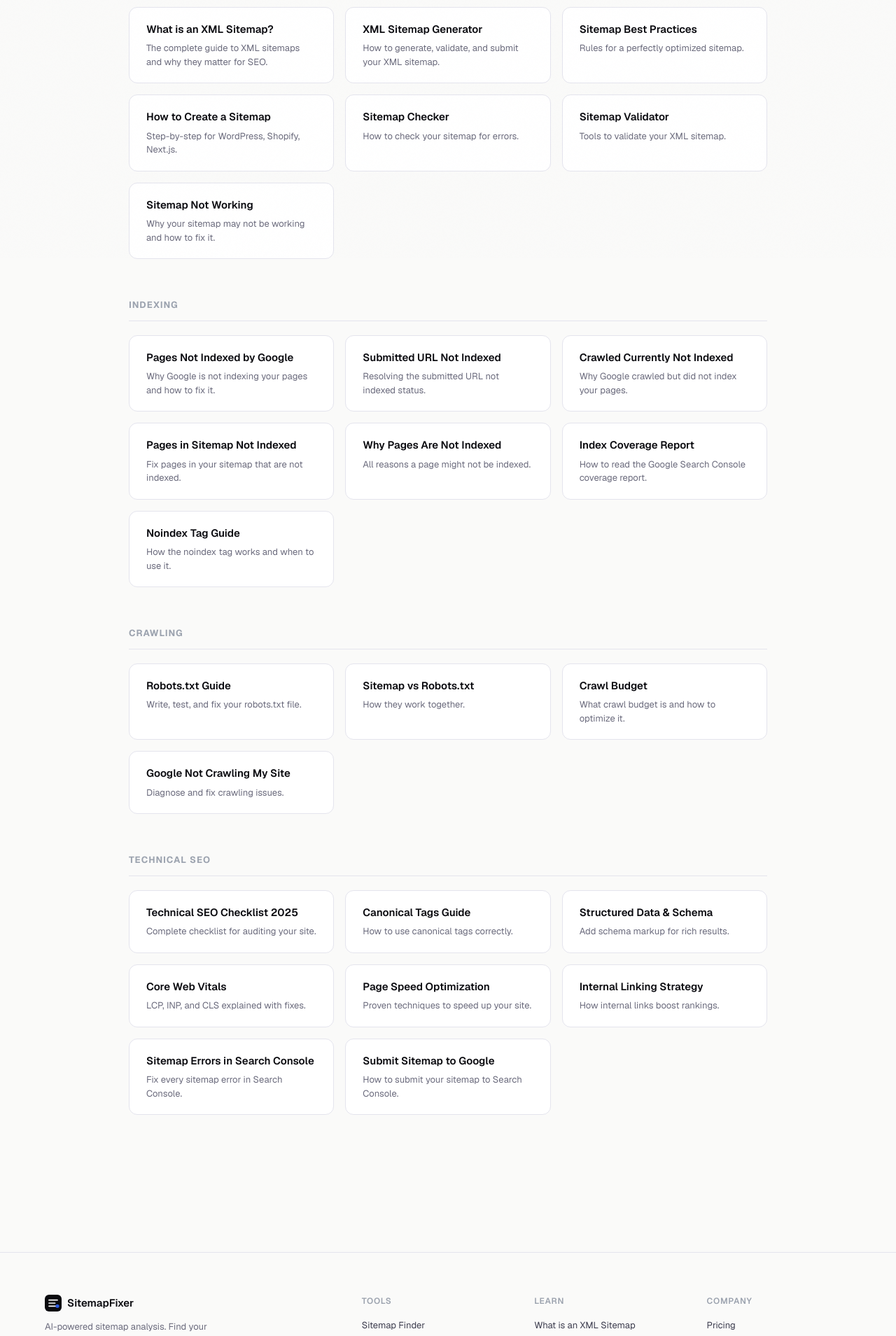
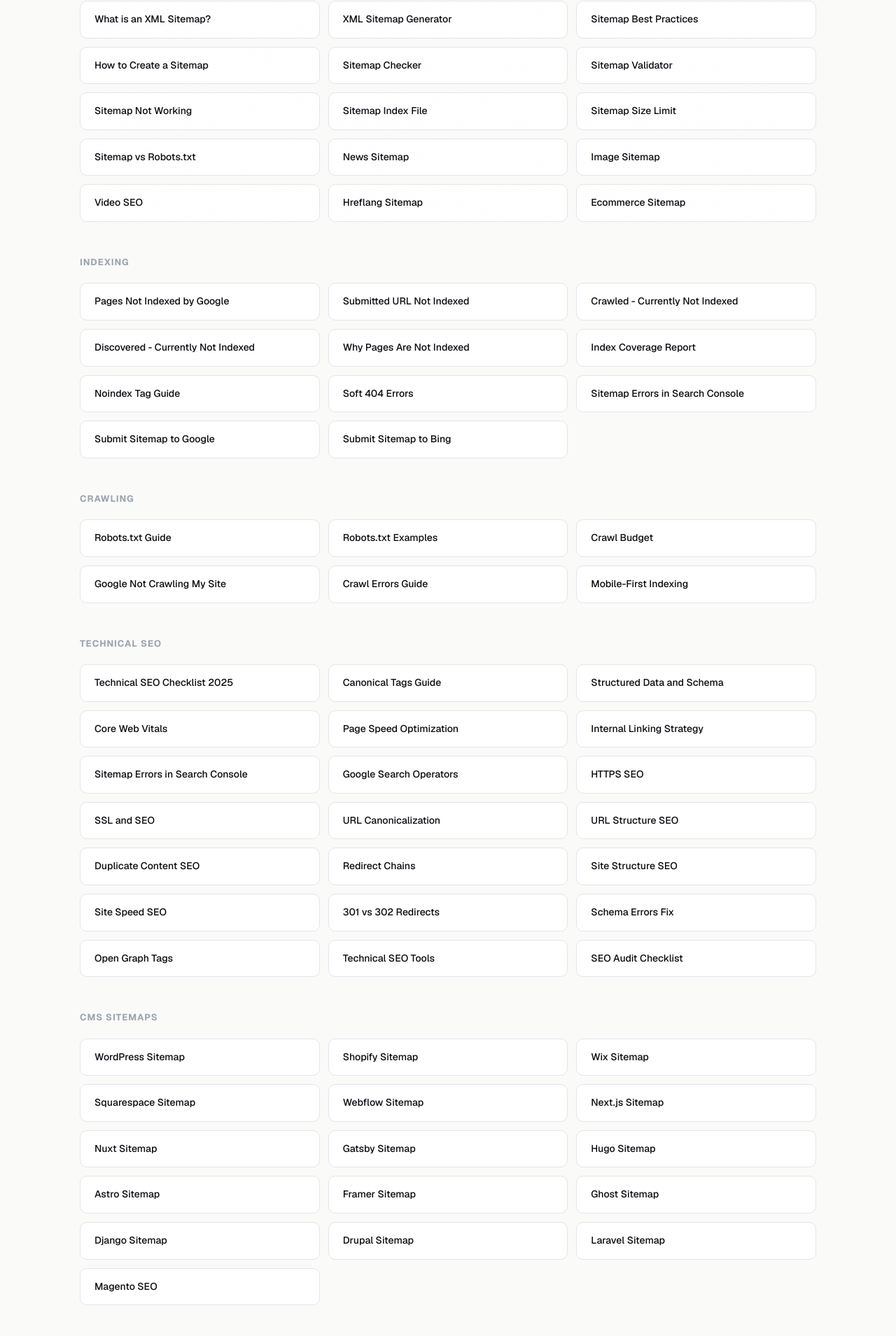
Before and after one commit to Watermelon-Coctail-Bar/sitemap-fixer, a Next.js app: page /learn in a window 1280 px wide. Shown: the part 431-2340 px from the top of the page at 70% size. Built offline with nearby package versions, Linux system fonts and the light colour scheme.

Commit message:
Update page.tsx

```diff
--- a/src/app/learn/page.tsx
+++ b/src/app/learn/page.tsx
@@ -1,67 +1,199 @@
 import type { Metadata } from 'next';
+
 export const metadata: Metadata = {
   title: 'SEO Learning Center: Technical SEO Guides | SitemapFixer',
   description: 'Free technical SEO guides covering sitemaps, indexing, Core Web Vitals, robots.txt, canonical tags, and more. Learn SEO from the experts.',
   alternates: { canonical: 'https://sitemapfixer.com/learn' },
   openGraph: { title: 'SEO Learning Center | SitemapFixer', description: 'Free technical SEO guides.', url: 'https://sitemapfixer.com/learn', type: 'website' },
 };
+
 const guides = [
-  { category: 'Sitemaps', items: [
-    { href: '/learn/what-is-an-xml-sitemap', title: 'What is an XML Sitemap?', desc: 'The complete guide to XML sitemaps and why they matter for SEO.' },
-    { href: '/learn/xml-sitemap-generator', title: 'XML Sitemap Generator', desc: 'How to generate, validate, and submit your XML sitemap.' },
-    { href: '/learn/sitemap-best-practices', title: 'Sitemap Best Practices', desc: 'Rules for a perfectly optimized sitemap.' },
-    { href: '/learn/how-to-create-a-sitemap', title: 'How to Create a Sitemap', desc: 'Step-by-step for WordPress, Shopify, Next.js.' },
-    { href: '/learn/sitemap-checker', title: 'Sitemap Checker', desc: 'How to check your sitemap for errors.' },
-    { href: '/learn/sitemap-validator', title: 'Sitemap Validator', desc: 'Tools to validate your XML sitemap.' },
-    { href: '/learn/sitemap-not-working', title: 'Sitemap Not Working', desc: 'Why your sitemap may not be working and how to fix it.' },
-  ]},
-  { category: 'Indexing', items: [
-    { href: '/learn/pages-not-indexed-google', title: 'Pages Not Indexed by Google', desc: 'Why Google is not indexing your pages and how to fix it.' },
-    { href: '/learn/submitted-url-not-indexed', title: 'Submitted URL Not Indexed', desc: 'Resolving the submitted URL not indexed status.' },
-    { href: '/learn/crawled-currently-not-indexed', title: 'Crawled Currently Not Indexed', desc: 'Why Google crawled but did not index your pages.' },
-    { href: '/learn/pages-in-sitemap-not-indexed', title: 'Pages in Sitemap Not Indexed', desc: 'Fix pages in your sitemap that are not indexed.' },
-    { href: '/learn/why-pages-not-indexed', title: 'Why Pages Are Not Indexed', desc: 'All reasons a page might not be indexed.' },
-    { href: '/learn/index-coverage-report', title: 'Index Coverage Report', desc: 'How to read the Google Search Console coverage report.' },
-    { href: '/learn/noindex-tag', title: 'Noindex Tag Guide', desc: 'How the noindex tag works and when to use it.' },
-  ]},
-  { category: 'Crawling', items: [
-    { href: '/learn/robots-txt-guide', title: 'Robots.txt Guide', desc: 'Write, test, and fix your robots.txt file.' },
-    { href: '/learn/sitemap-vs-robots-txt', title: 'Sitemap vs Robots.txt', desc: 'How they work together.' },
-    { href: '/learn/crawl-budget', title: 'Crawl Budget', desc: 'What crawl budget is and how to optimize it.' },
-    { href: '/learn/google-not-crawling-my-site', title: 'Google Not Crawling My Site', desc: 'Diagnose and fix crawling issues.' },
-  ]},
-  { category: 'Technical SEO', items: [
-    { href: '/learn/technical-seo-checklist', title: 'Technical SEO Checklist 2025', desc: 'Complete checklist for auditing your site.' },
-    { href: '/learn/canonical-tags', title: 'Canonical Tags Guide', desc: 'How to use canonical tags correctly.' },
-    { href: '/learn/structured-data', title: 'Structured Data & Schema', desc: 'Add schema markup for rich results.' },
-    { href: '/learn/core-web-vitals', title: 'Core Web Vitals', desc: 'LCP, INP, and CLS explained with fixes.' },
-    { href: '/learn/page-speed-optimization', title: 'Page Speed Optimization', desc: 'Proven techniques to speed up your site.' },
-    { href: '/learn/internal-linking', title: 'Internal Linking Strategy', desc: 'How internal links boost rankings.' },
-    { href: '/learn/sitemap-errors-google-search-console', title: 'Sitemap Errors in Search Console', desc: 'Fix every sitemap error in Search Console.' },
-    { href: '/learn/google-search-console-sitemap', title: 'Submit Sitemap to Google', desc: 'How to submit your sitemap to Search Console.' },
-  ]},
+  {
+    category: 'Sitemaps',
+    items: [
+      { href: '/learn/what-is-an-xml-sitemap', title: 'What is an XML Sitemap?' },
+      { href: '/learn/xml-sitemap-generator', title: 'XML Sitemap Generator' },
+      { href: '/learn/sitemap-best-practices', title: 'Sitemap Best Practices' },
+      { href: '/learn/how-to-create-a-sitemap', title: 'How to Create a Sitemap' },
+      { href: '/learn/sitemap-checker', title: 'Sitemap Checker' },
+      { href: '/learn/sitemap-validator', title: 'Sitemap Validator' },
+      { href: '/learn/sitemap-not-working', title: 'Sitemap Not Working' },
+      { href: '/learn/sitemap-index-file', title: 'Sitemap Index File' },
+      { href: '/learn/sitemap-size-limit', title: 'Sitemap Size Limit' },
+      { href: '/learn/sitemap-vs-robots-txt', title: 'Sitemap vs Robots.txt' },
+      { href: '/learn/news-sitemap', title: 'News Sitemap' },
+      { href: '/learn/image-sitemap', title: 'Image Sitemap' },
+      { href: '/learn/video-seo', title: 'Video SEO' },
+      { href: '/learn/hreflang-sitemap', title: 'Hreflang Sitemap' },
+      { href: '/learn/ecommerce-sitemap', title: 'Ecommerce Sitemap' },
+    ],
+  },
+  {
+    category: 'Indexing',
+    items: [
+      { href: '/learn/pages-not-indexed-google', title: 'Pages Not Indexed by Google' },
+      { href: '/learn/submitted-url-not-indexed', title: 'Submitted URL Not Indexed' },
+      { href: '/learn/crawled-currently-not-indexed', title: 'Crawled - Currently Not Indexed' },
+      { href: '/learn/discovered-currently-not-indexed', title: 'Discovered - Currently Not Indexed' },
+      { href: '/learn/why-pages-not-indexed', title: 'Why Pages Are Not Indexed' },
+      { href: '/learn/index-coverage-report', title: 'Index Coverage Report' },
+      { href: '/learn/noindex-tag', title: 'Noindex Tag Guide' },
+      { href: '/learn/soft-404-errors', title: 'Soft 404 Errors' },
+      { href: '/learn/sitemap-errors-google-search-console', title: 'Sitemap Errors in Search Console' },
+      { href: '/learn/google-search-console-sitemap', title: 'Submit Sitemap to Google' },
+      { href: '/learn/submit-sitemap-bing', title: 'Submit Sitemap to Bing' },
+    ],
+  },
+  {
+    category: 'Crawling',
+    items: [
+      { href: '/learn/robots-txt-guide', title: 'Robots.txt Guide' },
+      { href: '/learn/robots-txt-examples', title: 'Robots.txt Examples' },
+      { href: '/learn/crawl-budget', title: 'Crawl Budget' },
+      { href: '/learn/google-not-crawling-my-site', title: 'Google Not Crawling My Site' },
+      { href: '/learn/crawl-errors-guide', title: 'Crawl Errors Guide' },
+      { href: '/learn/mobile-first-indexing-guide', title: 'Mobile-First Indexing' },
+    ],
+  },
+  {
+    category: 'Technical SEO',
+    items: [
+      { href: '/learn/technical-seo-checklist', title: 'Technical SEO Checklist 2025' },
+      { href: '/learn/canonical-tags', title: 'Canonical Tags Guide' },
+      { href: '/learn/structured-data', title: 'Structured Data and Schema' },
+      { href: '/learn/core-web-vitals', title: 'Core Web Vitals' },
+      { href: '/learn/page-speed-optimization', title: 'Page Speed Optimization' },
+      { href: '/learn/internal-linking', title: 'Internal Linking Strategy' },
+      { href: '/learn/sitemap-errors-google-search-console', title: 'Sitemap Errors in Search Console' },
+      { href: '/learn/google-search-operators', title: 'Google Search Operators' },
+      { href: '/learn/https-seo', title: 'HTTPS SEO' },
+      { href: '/learn/ssl-seo', title: 'SSL and SEO' },
+      { href: '/learn/url-canonicalization', title: 'URL Canonicalization' },
+      { href: '/learn/url-structure-seo', title: 'URL Structure SEO' },
+      { href: '/learn/duplicate-content-seo', title: 'Duplicate Content SEO' },
+      { href: '/learn/redirect-chains', title: 'Redirect Chains' },
+      { href: '/learn/site-structure-seo', title: 'Site Structure SEO' },
+      { href: '/learn/site-speed-seo', title: 'Site Speed SEO' },
+      { href: '/learn/301-vs-302-redirects', title: '301 vs 302 Redirects' },
+      { href: '/learn/schema-errors-fix', title: 'Schema Errors Fix' },
+      { href: '/learn/open-graph-tags', title: 'Open Graph Tags' },
+      { href: '/learn/technical-seo-tools', title: 'Technical SEO Tools' },
+      { href: '/learn/seo-audit-checklist', title: 'SEO Audit Checklist' },
+    ],
+  },
+  {
+    category: 'CMS Sitemaps',
+    items: [
+      { href: '/learn/wordpress-sitemap', title: 'WordPress Sitemap' },
+      { href: '/learn/shopify-sitemap', title: 'Shopify Sitemap' },
+      { href: '/learn/wix-sitemap', title: 'Wix Sitemap' },
+      { href: '/learn/squarespace-sitemap', title: 'Squarespace Sitemap' },
+      { href: '/learn/webflow-sitemap', title: 'Webflow Sitemap' },
+      { href: '/learn/nextjs-sitemap', title: 'Next.js Sitemap' },
+      { href: '/learn/nuxt-sitemap', title: 'Nuxt Sitemap' },
+      { href: '/learn/gatsby-sitemap', title: 'Gatsby Sitemap' },
+      { href: '/learn/hugo-sitemap', title: 'Hugo Sitemap' },
+      { href: '/learn/astro-sitemap', title: 'Astro Sitemap' },
+      { href: '/learn/framer-sitemap', title: 'Framer Sitemap' },
+      { href: '/learn/ghost-sitemap', title: 'Ghost Sitemap' },
+      { href: '/learn/django-sitemap', title: 'Django Sitemap' },
+      { href: '/learn/drupal-sitemap', title: 'Drupal Sitemap' },
+      { href: '/learn/laravel-sitemap', title: 'Laravel Sitemap' },
+      { href: '/learn/magento-seo', title: 'Magento SEO' },
+    ],
+  },
+  {
+    category: 'SEO Strategy',
+    items: [
+      { href: '/learn/keyword-research-seo', title: 'Keyword Research' },
+      { href: '/learn/content-seo', title: 'Content SEO' },
+      { href: '/learn/link-building-seo', title: 'Link Building SEO' },
+      { href: '/learn/local-seo', title: 'Local SEO' },
+      { href: '/learn/mobile-seo', title: 'Mobile SEO' },
+      { href: '/learn/international-seo', title: 'International SEO' },
+      { href: '/learn/javascript-seo', title: 'JavaScript SEO' },
+      { href: '/learn/eeat-seo', title: 'E-E-A-T SEO' },
+      { href: '/learn/saas-seo', title: 'SaaS SEO' },
+      { href: '/learn/b2b-seo', title: 'B2B SEO' },
+      { href: '/learn/affiliate-seo', title: 'Affiliate SEO' },
+      { href: '/learn/programmatic-seo', title: 'Programmatic SEO' },
+      { href: '/learn/topic-clusters', title: 'Topic Clusters' },
+      { href: '/learn/featured-snippets', title: 'Featured Snippets' },
+      { href: '/learn/seo-for-startups', title: 'SEO for Startups' },
+      { href: '/learn/seo-reporting', title: 'SEO Reporting' },
+      { href: '/learn/seo-glossary', title: 'SEO Glossary' },
+      { href: '/learn/google-algorithm-updates', title: 'Google Algorithm Updates' },
+      { href: '/learn/google-penalty', title: 'Google Penalty' },
+      { href: '/learn/google-discover-seo', title: 'Google Discover SEO' },
+      { href: '/learn/amp-seo', title: 'AMP SEO' },
+      { href: '/learn/voice-search-seo', title: 'Voice Search SEO' },
+      { href: '/learn/podcast-seo', title: 'Podcast SEO' },
+    ],
+  },
+  {
+    category: 'On-Page SEO',
+    items: [
+      { href: '/learn/title-tag-seo', title: 'Title Tag SEO' },
+      { href: '/learn/meta-description-seo', title: 'Meta Description SEO' },
+      { href: '/learn/image-seo', title: 'Image SEO' },
+      { href: '/learn/anchor-text-seo', title: 'Anchor Text SEO' },
+      { href: '/learn/breadcrumbs-seo', title: 'Breadcrumbs SEO' },
+      { href: '/learn/schema-markup-for-seo', title: 'Schema Markup for SEO' },
+      { href: '/learn/page-experience-ranking', title: 'Page Experience Ranking' },
+      { href: '/learn/orphan-pages', title: 'Orphan Pages' },
+      { href: '/learn/pagination-seo', title: 'Pagination SEO' },
+      { href: '/learn/category-page-seo', title: 'Category Page SEO' },
+      { href: '/learn/product-page-seo', title: 'Product Page SEO' },
+      { href: '/learn/blog-seo', title: 'Blog SEO' },
+      { href: '/learn/content-freshness-seo', title: 'Content Freshness SEO' },
+    ],
+  },
+  {
+    category: 'Core Web Vitals',
+    items: [
+      { href: '/learn/lcp-optimization', title: 'LCP Optimization' },
+      { href: '/learn/inp-optimization', title: 'INP Optimization' },
+      { href: '/learn/cls-fix', title: 'CLS Fix' },
+    ],
+  },
+  {
+    category: 'CMS SEO',
+    items: [
+      { href: '/learn/wordpress-seo', title: 'WordPress SEO' },
+      { href: '/learn/wix-seo', title: 'Wix SEO' },
+      { href: '/learn/squarespace-seo', title: 'Squarespace SEO' },
+      { href: '/learn/webflow-seo', title: 'Webflow SEO' },
+      { href: '/learn/ghost-seo', title: 'Ghost SEO' },
+      { href: '/learn/woocommerce-seo', title: 'WooCommerce SEO' },
+    ],
+  },
 ];
-export default function LearnPage() {
+
+export default function LearnIndex() {
   return (
-    <div style={{ maxWidth: 960, margin: '0 auto', padding: '60px 24px' }}>
-      <div style={{ textAlign: 'center', marginBottom: 64 }}>
-        <h1 style={{ fontFamily: "'Instrument Serif', serif", fontSize: 52, fontWeight: 400, color: '#0a0a0f', marginBottom: 16 }}>SEO Learning Center</h1>
-        <p style={{ fontSize: 18, color: '#6b6b7d', maxWidth: 560, margin: '0 auto 32px' }}>Free guides on technical SEO, sitemaps, indexing, and everything in between.</p>
-        <a href="/" style={{ background: '#2d5be3', color: 'white', padding: '14px 28px', borderRadius: 8, textDecoration: 'none', fontWeight: 600 }}>Analyze My Site Free</a>
+    <div style={{ maxWidth: 1100, margin: '0 auto', padding: '60px 24px' }}>
+      <div style={{ textAlign: 'center', marginBottom: 56 }}>
+        <h1 style={{ fontFamily: "'Instrument Serif',serif", fontSize: 48, color: '#0a0a0f', marginBottom: 16 }}>SEO Learning Center</h1>
+        <p style={{ fontSize: 18, color: '#6b7280', maxWidth: 560, margin: '0 auto 28px' }}>Free guides on technical SEO, sitemaps, indexing, and everything in between.</p>
+        <a href="/" style={{ display: 'inline-block', background: '#2d5be3', color: 'white', padding: '12px 28px', borderRadius: 8, textDecoration: 'none', fontWeight: 600, fontSize: 15 }}>Analyze My Site Free</a>
       </div>
-      {guides.map(({ category, items }) => (
-        <div key={category} style={{ marginBottom: 56 }}>
-          <h2 style={{ fontSize: 13, fontWeight: 700, textTransform: 'uppercase', letterSpacing: '0.08em', color: '#9ca3af', marginBottom: 20, paddingBottom: 12, borderBottom: '1px solid #e4e4ed' }}>{category}</h2>
-          <div style={{ display: 'grid', gridTemplateColumns: 'repeat(auto-fill, minmax(280px, 1fr))', gap: 16 }}>
-            {items.map(({ href, title, desc }) => (
-              <a key={href} href={href} style={{ display: 'block', padding: '20px 24px', border: '1px solid #e4e4ed', borderRadius: 12, textDecoration: 'none', background: 'white' }}>
-                <div style={{ fontWeight: 600, color: '#0a0a0f', marginBottom: 6, fontSize: 15 }}>{title}</div>
-                <div style={{ fontSize: 13, color: '#6b6b7d', lineHeight: 1.5 }}>{desc}</div>
+      {guides.map(group => (
+        <div key={group.category} style={{ marginBottom: 48 }}>
+          <h2 style={{ fontSize: 13, fontWeight: 700, color: '#9ca3af', textTransform: 'uppercase', letterSpacing: '0.08em', marginBottom: 20 }}>{group.category}</h2>
+          <div style={{ display: 'grid', gridTemplateColumns: 'repeat(3, 1fr)', gap: 12 }}>
+            {group.items.map(item => (
+              <a key={item.href} href={item.href} style={{ display: 'block', background: 'white', border: '1px solid #e4e4ed', borderRadius: 10, padding: '16px 20px', textDecoration: 'none', color: '#0a0a0f', fontSize: 14, fontWeight: 500, lineHeight: 1.4 }}>
+                {item.title}
               </a>
             ))}
           </div>
         </div>
       ))}
+      <div style={{ background: '#0a0a0f', borderRadius: 20, padding: '48px', textAlign: 'center', marginTop: 40 }}>
+        <h2 style={{ fontFamily: "'Instrument Serif',serif", fontSize: 32, color: 'white', marginBottom: 12 }}>Put it into practice</h2>
+        <p style={{ fontSize: 16, color: '#9ca3af', marginBottom: 28 }}>Analyze your sitemap free. Get AI-powered fixes in 60 seconds.</p>
+        <a href="/" style={{ display: 'inline-block', background: 'white', color: '#0a0a0f', padding: '14px 32px', borderRadius: 10, textDecoration: 'none', fontWeight: 700, fontSize: 15 }}>Analyze My Sitemap Free</a>
+      </div>
     </div>
   );
 }
```
